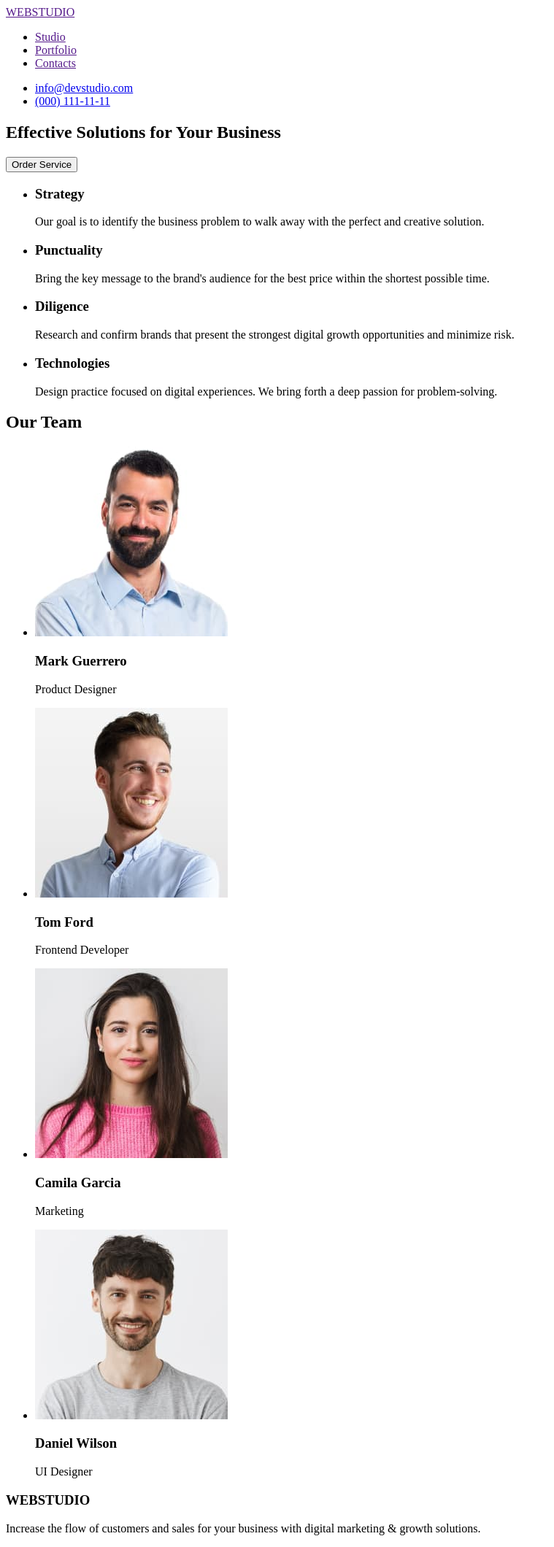
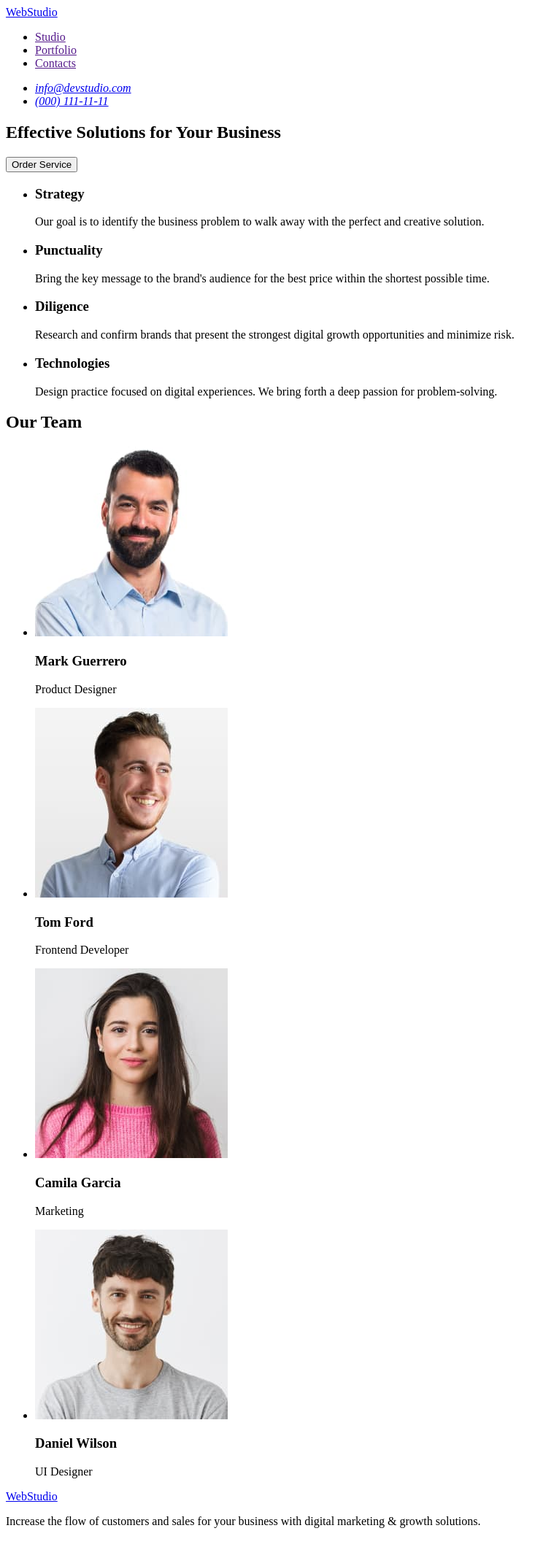
Before and after one commit to JeniaGurman/goit-markup-hw-01, a plain HTML site: page index.html in a window 1280 px wide. Shown: the whole page at 73% size, without its empty margins (0-759 px from the left). Drawn offline with Linux system fonts and the light colour scheme.

Commit message:
Update index.html

```diff
--- a/index.html
+++ b/index.html
@@ -10,7 +10,7 @@
 <body>
     <header>
         <nav>
-            <a href="">WEBSTUDIO</a>
+            <a href="index.html">WebStudio</a>
             <ul>
                 <li>
                     <a href="">Studio</a>
@@ -23,11 +23,13 @@
                 </li>
             </ul>
         </nav>
-        <ul>
-            <li><a href="mailto:info@devstudio.com" target="_blank"> info@devstudio.com</a></li>
-            <li><a href="tel:110001111111" target="_blank"> (000) 111-11-11</a>
-            </li>
-        </ul>
+        <address>
+            <ul>
+                <li><a href="mailto:info@devstudio.com"> info@devstudio.com</a></li>
+                <li><a href="tel:110001111111"> (000) 111-11-11</a>
+                </li>
+            </ul>
+        </address>
     </header>
     <main>
         <section>
@@ -36,6 +38,7 @@
             <button type="button">Order Service</button>
         </section>
         <section>
+            <h2 hidden>individuality</h2>
             <ul>
                 <li>
                     <h3>Strategy</h3>
@@ -84,12 +87,12 @@
                 </li>
             </ul>
         </section>
-        <section>
-            <h3>WEBSTUDIO</h3>
-            <p>Increase the flow of customers and sales for your business with digital marketing & growth solutions.</p>
-        </section>
     </main>
-    <footer></footer>
+    <footer>
+        <a href="index.html">WebStudio</a>
+        <p>Increase the flow of customers and sales for your business with digital marketing & growth solutions.</p>
+
+    </footer>
 </body>
 
 </html>
```
